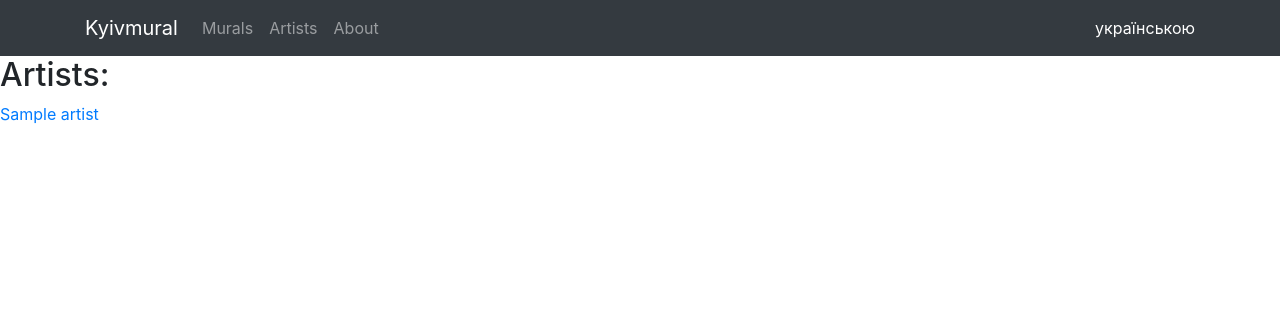
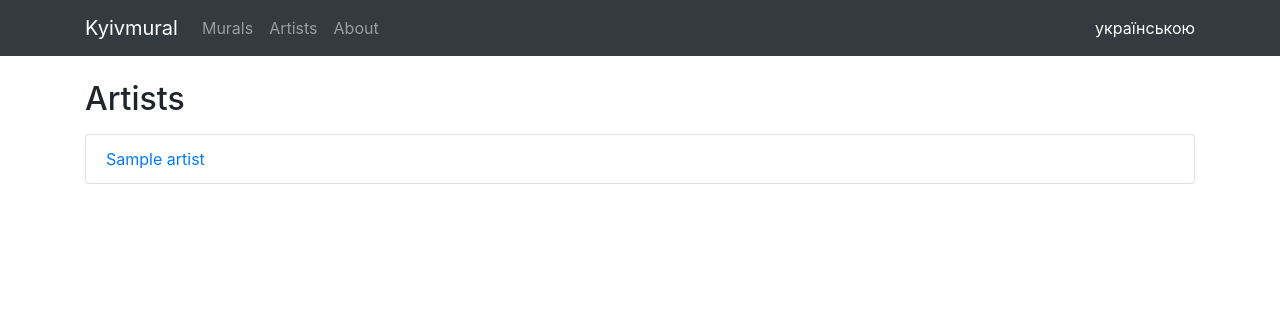
Before and after one commit to grishasergii/kyivmural-app, a Python web app: template kyivmural/templates/artist/all.html in a window 1280 px wide. Shown: the top 316 px of the page. Run offline with Jinja, Linux system fonts and the light colour scheme; the template is opened without the code that fills it: most values are stand-ins (such as "Sample title", 1, 10 or a date in 2020).

Commit message:
styled all artists page

```diff
--- a/kyivmural/templates/artist/all.html
+++ b/kyivmural/templates/artist/all.html
@@ -1,9 +1,13 @@
 {% extends "base.html" %}
 {% block content %}
-    <h2>Artists:</h2>
-    {% for artist in artists %}
-    <div>
-        <a href="{{ url_for('main.artist', artist_name_en=artist.artist_name_en) }}">{{ artist.artist_name_en }}</a>{{ ' aka ' + artist.nickname if artist.nickname else '' }}
+    <div class="container mt-4">
+        <h2>Artists</h2>
+        <p>
+        <ul class="list-group">
+            {% for artist in artists %}
+            <a class="list-group-item" href="{{ url_for('main.artist', artist_name_en=artist.artist_name_en) }}">{{ artist.artist_name_en }}{{ ' aka ' + artist.nickname if artist.nickname else '' }}</a>
+            {% endfor %}
+        </ul>
+        </p>
     </div>
-    {% endfor %}
 {% endblock %}
```
